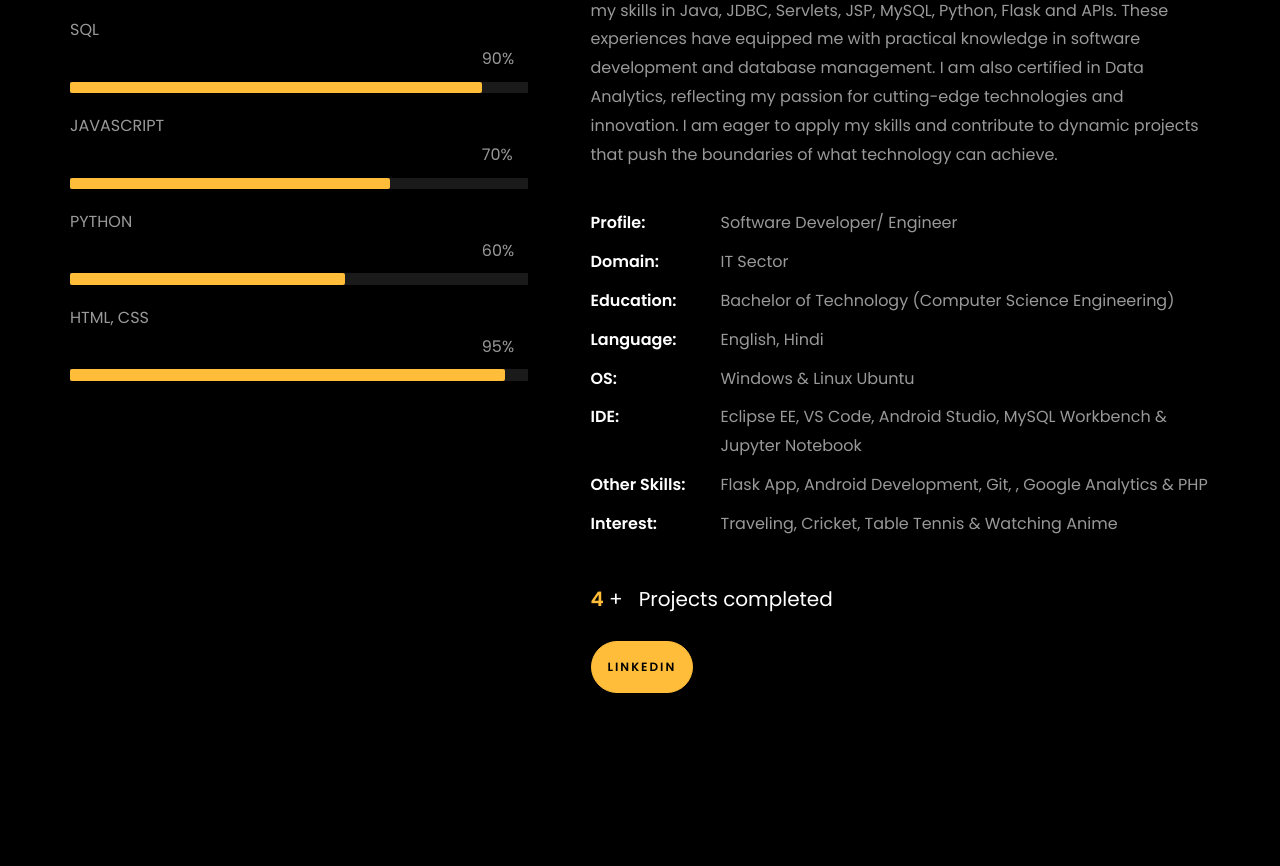
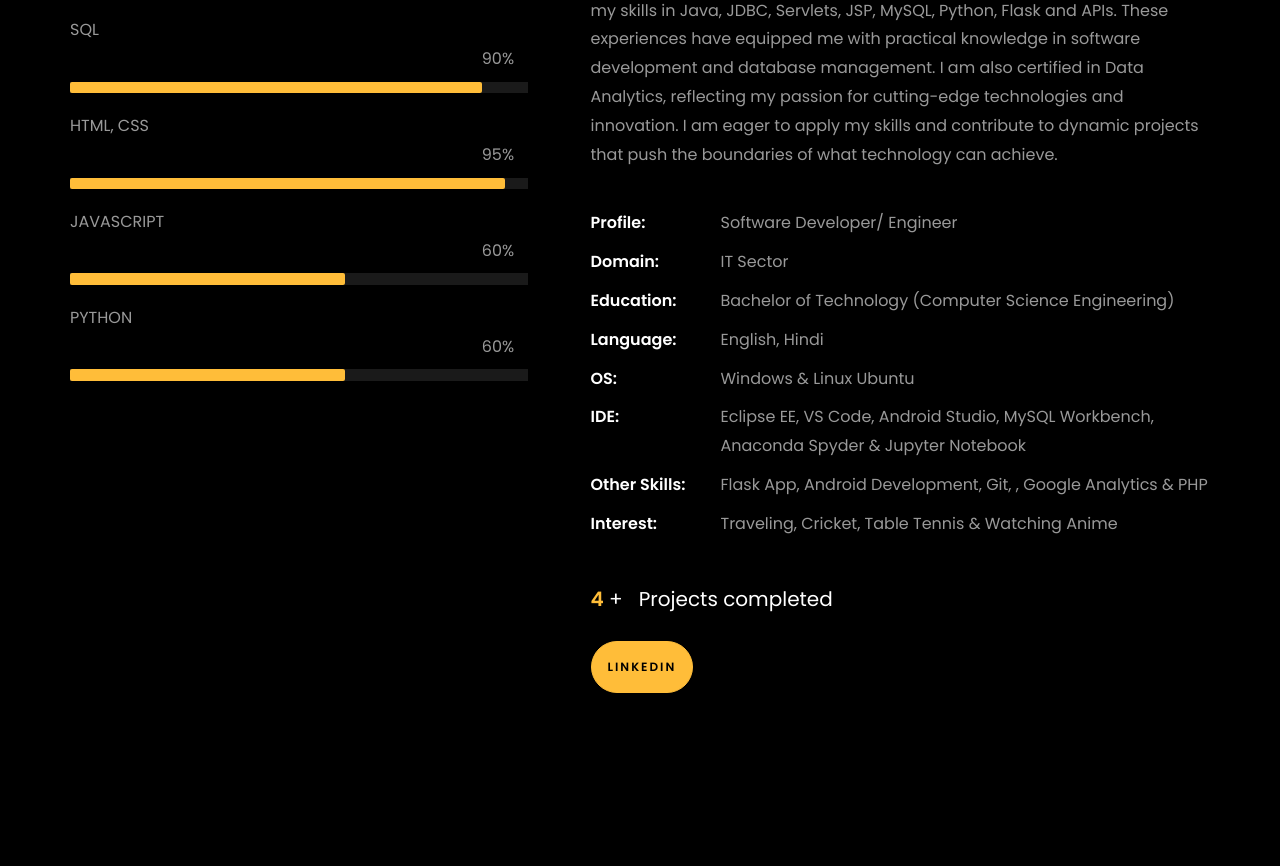
Before and after one commit to aryan-prasad22/Aryan-Portfolio-Website, a plain HTML site: page index.html in a window 1280 px wide. Shown: the part 1166-2032 px from the top of the page. Drawn offline with Linux system fonts and the light colour scheme; animation ran at ten frames a second; files whose address does not match are found by name.

Commit message:
update 3

```diff
--- a/index.html
+++ b/index.html
@@ -240,9 +240,16 @@
 										<div class="progress-bar" role="progressbar" style="width: 90%" aria-valuenow="90" aria-valuemin="0"
 											aria-valuemax="100"></div>
 									</div>
-									<span>JAVASCRIPT</span> <span class="pull-right">70%</span>
+
+									<span>HTML, CSS</span> <span class="pull-right">95%</span>
 									<div class="progress">
-										<div class="progress-bar" role="progressbar" style="width: 70%" aria-valuenow="80" aria-valuemin="0"
+										<div class="progress-bar" role="progressbar" style="width: 95%" aria-valuenow="85" aria-valuemin="0"
+											aria-valuemax="100"></div>
+									</div>
+
+									<span>JAVASCRIPT</span> <span class="pull-right">60%</span>
+									<div class="progress">
+										<div class="progress-bar" role="progressbar" style="width: 60%" aria-valuenow="80" aria-valuemin="0"
 											aria-valuemax="100"></div>
 									</div>
 									<span>PYTHON</span> <span class="pull-right">60%</span>
@@ -251,11 +258,7 @@
 											aria-valuemax="100"></div>
 									</div>
 
-									<span>HTML, CSS</span> <span class="pull-right">95%</span>
-									<div class="progress">
-										<div class="progress-bar" role="progressbar" style="width: 95%" aria-valuenow="85" aria-valuemin="0"
-											aria-valuemax="100"></div>
-									</div>
+
 
 
 								</div>
@@ -281,7 +284,7 @@
 									<li class="d-flex"><span>Education:</span> <span>Bachelor of Technology (Computer Science Engineering)</span></li>
 									<li class="d-flex"><span>Language:</span> <span>English, Hindi</span></li>
 									<li class="d-flex"><span>OS:</span> <span>Windows &amp; Linux Ubuntu</span></li>
-									<li class="d-flex"><span>IDE:</span> <span>Eclipse EE, VS Code, Android Studio, MySQL Workbench &amp; Jupyter Notebook</span></li>
+									<li class="d-flex"><span>IDE:</span> <span>Eclipse EE, VS Code, Android Studio, MySQL Workbench, Anaconda Spyder &amp; Jupyter Notebook</span></li>
 									<li class="d-flex"><span>Other Skills:</span> <span>Flask App, Android Development, Git, , Google Analytics &amp; PHP</span></li>
 									<li class="d-flex"><span>Interest:</span> <span>Traveling, Cricket, Table Tennis &amp; Watching Anime</span></li>
 
```
